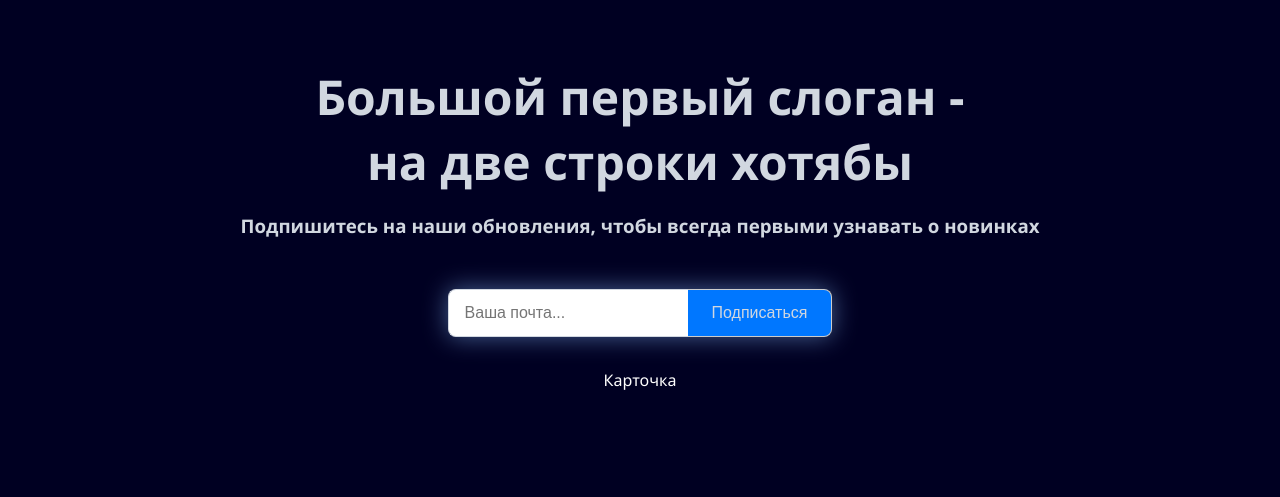
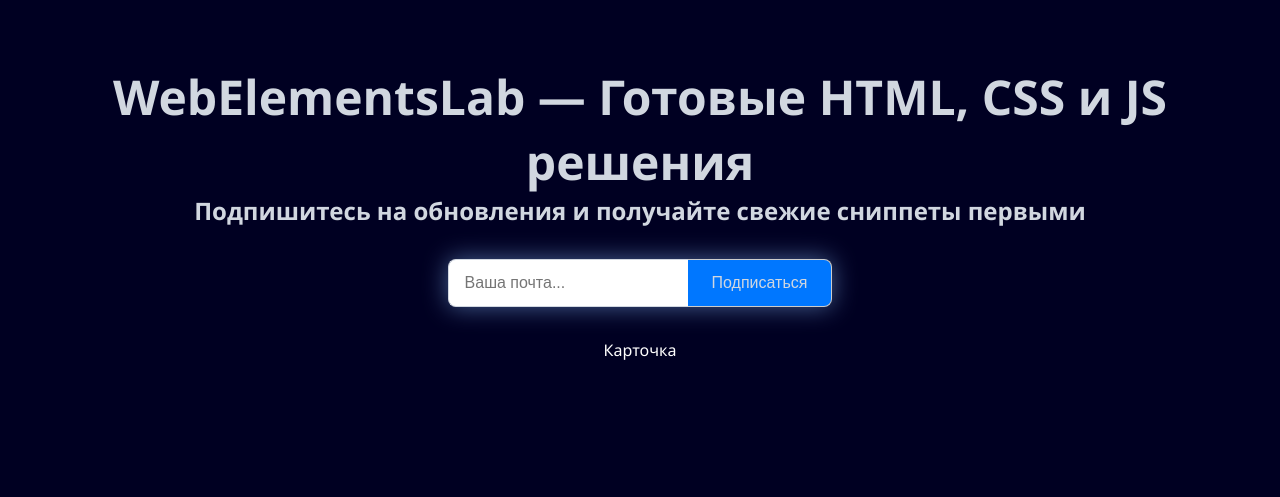
Before and after one commit to Verefer/WebElementsLab.ru, a PHP site: page / in a window 1280 px wide. Shown: the part 81-578 px from the top of the page. Run offline with PHP 8.4, Linux system fonts and the light colour scheme.

Commit message:
Стартовое SEO 	seo:   index.php

```diff
--- a/index.php
+++ b/index.php
@@ -5,21 +5,26 @@
     <meta name="viewport" content="width=device-width, initial-scale=1.0">
     <link rel="icon" href="assets/img/favicon.ico" >
     <meta name="theme-color" content="#000000" >
-    <meta
-      name="description"
-      content="Web site Web Elements Lab">
+    <meta name="robots" content="index, follow">
+    <meta name="description" content="Библиотека сниппетов и UI-элементов на HTML, CSS и JS. Скачивайте, копируйте и используйте готовые решения для своих проектов.">
     <link rel="apple-touch-icon" href="assets/img/logo192.png" >
-    <title>WebElementsLab</title>
+    <title>WebElementsLab — HTML, CSS и JS сниппеты для веб-разработчиков</title>
     <link rel="stylesheet" href="assets/style.css">
+    <meta property="og:title" content="WebElementsLab — HTML/CSS/JS элементы">
+    <meta property="og:description" content="Готовые сниппеты и UI для твоих проектов.">
+    <meta property="og:image" content="https://example.com/assets/img/social-preview.png">
+    <meta property="og:url" content="https://webelementslab.ru/">
+    <meta property="og:type" content="website">
+
 </head>
 <body>
     <?php require_once 'includes/header.php'; ?>
     <div class="wrapper">
         <main>
-        <div class="slogan">
-            <h1>Большой первый слоган - <br> на две строки хотябы</h1>
-            <h3>Подпишитесь на наши обновления, чтобы всегда первыми узнавать о новинках</h3>
-        </div>
+        <section class="slogan">
+            <h1>WebElementsLab — Готовые HTML, CSS и JS решения</h1>
+            <h2>Подпишитесь на обновления и получайте свежие сниппеты первыми</h2>
+        </section>
         <div class="sub-block">
             <input type="email" name="subcribeemail" id="subcribeemail" placeholder="Ваша почта...">
             <button class="sub-btn" id="sub-btn">Подписаться</button>
@@ -29,7 +34,7 @@
                 });
             </script>
         </div>
-
+                <!-- тут будет лента с карточками -->
         <div>
                 <a href="card.php">Карточка</a>
         </div>
```
